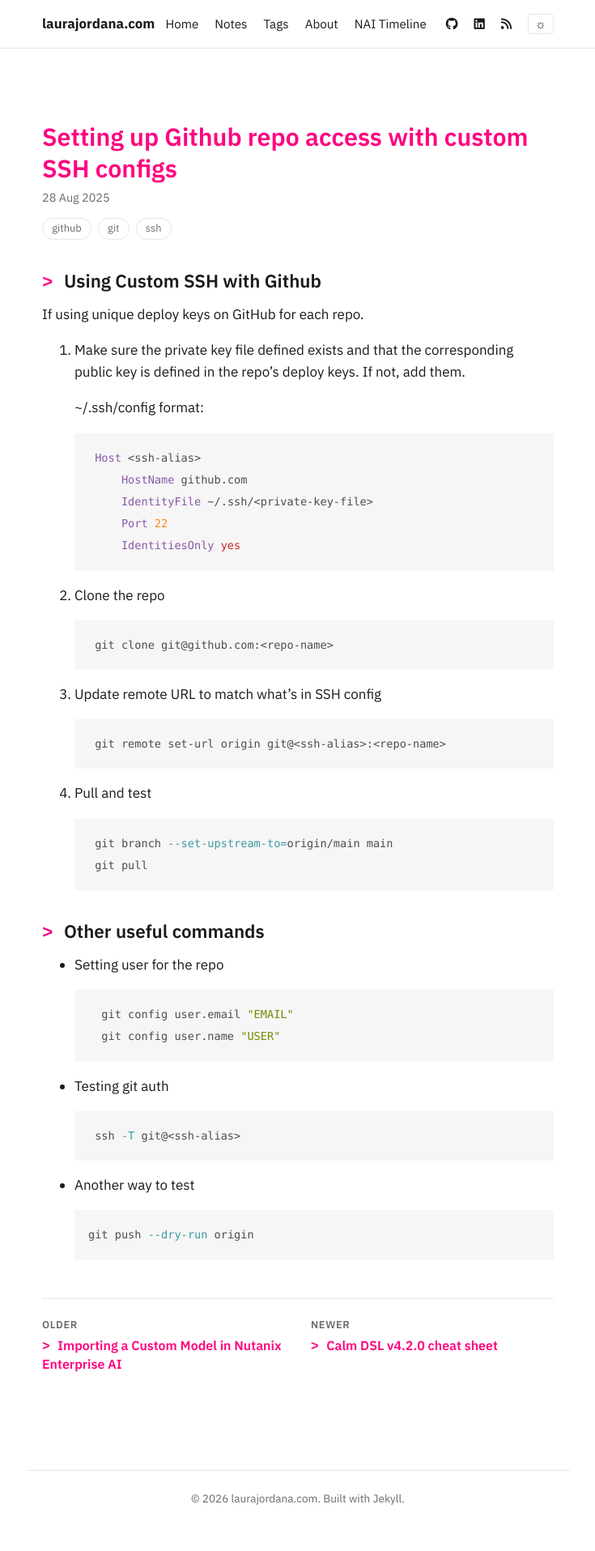
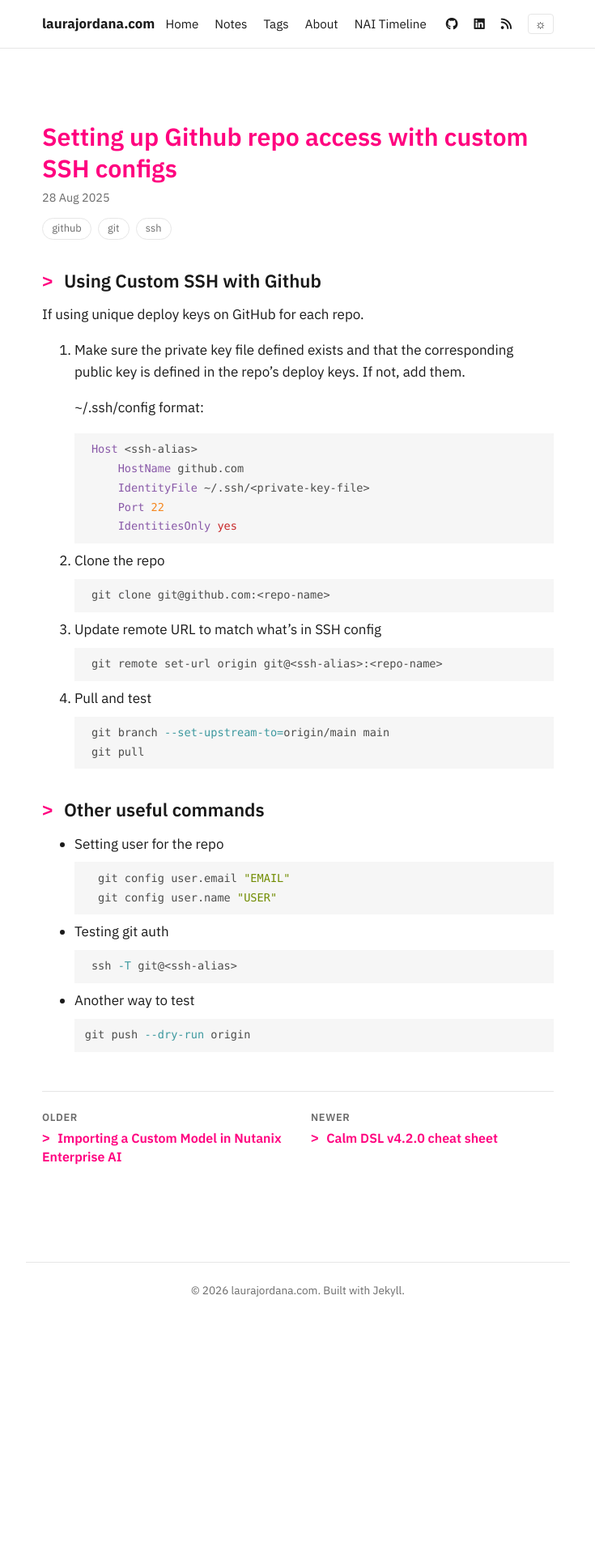
Before and after one commit to lauramariel/lauramariel.github.io, a Jekyll site: the page built from _posts/2025-08-28-git-custom-ssh.md, in a window 1280 px wide. Shown: the whole page at 81% size, without its empty margins (272-1007 px from the left). Built offline with Jekyll 4.4.1, drawn with Linux system fonts in a browser that asks for light colours; nearby versions of some CDN libraries; after the commit the page ends 1659 px from its top, so only the background shows below that.

Commit message:
fix spacing for codeblocks and fix style on tags page

```diff
--- a/_sass/base.scss
+++ b/_sass/base.scss
@@ -59,14 +59,17 @@ code {
 
 pre {
   background: var(--color-code-bg);
-  padding: 1em;
+  padding: 0.5em 0.75em;
+  margin: 0.5em 0;
   border-radius: 6px;
   overflow-x: auto;
+  line-height: 1.4;
 }
 
 pre code {
   background: none;
   padding: 0;
+  line-height: 1.4;
 }
 
 img {
--- a/_sass/posts.scss
+++ b/_sass/posts.scss
@@ -48,6 +48,14 @@
 .tag-heading {
   margin-top: 2.5rem;
   font-size: 1.1rem;
+}
+
+.tags-page .post-list-title {
+  font-size: 1rem;
+}
+
+.tags-page .post-list-title::before {
+  content: none;
 }
 
 .post-header {
```
